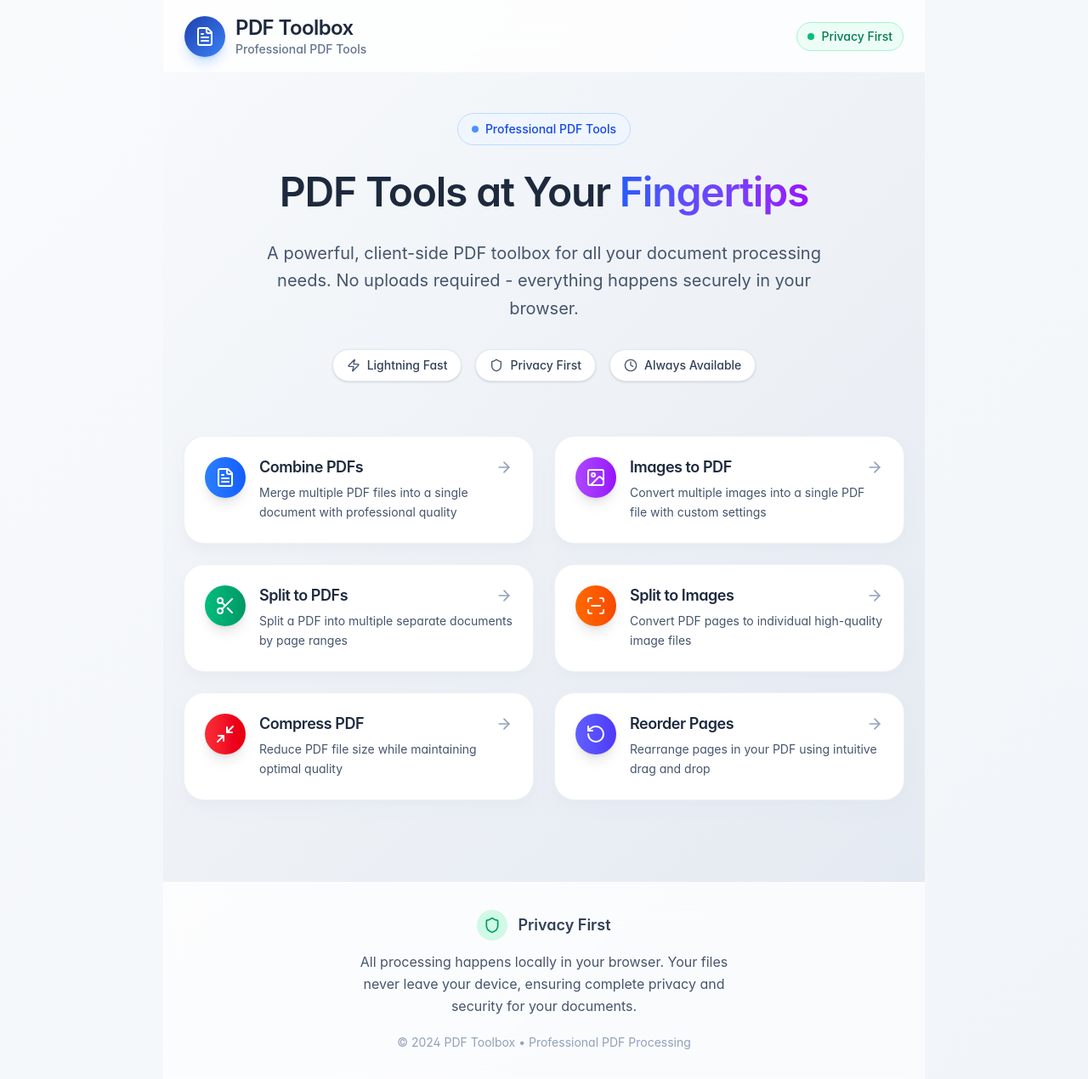
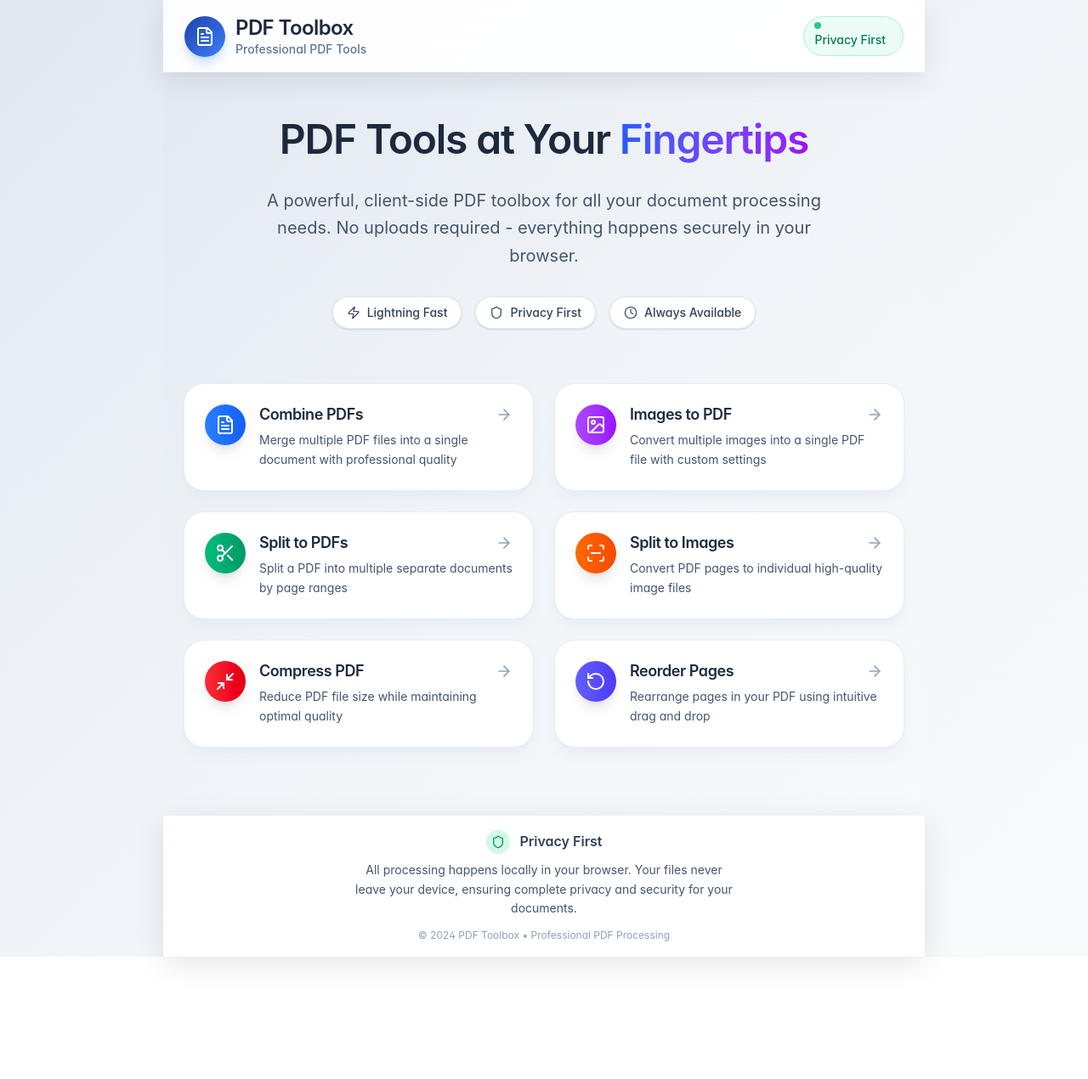
Before and after one commit to whitestrannik/my-pdf-toolbox, a React (Vite) app: page / in a window 1280 px wide. Shown: the whole page at 85% size. After the commit the page ends 1126 px from the top, so only its background shows below. Built offline with nearby package versions, Linux system fonts and the light colour scheme; the HTML template or start-up script is replaced by a standard one.

Commit message:
UI Polish & UX Improvements: Enhanced contrast, compact footer, fixed z-index, privacy tooltip, removed tag

```diff
--- a/src/components/Card.tsx
+++ b/src/components/Card.tsx
@@ -27,13 +27,13 @@ export const Card: React.FC<CardProps> = ({
 
   const variantStyles = {
     default: 'bg-white border-slate-200 shadow-sm',
-    elevated: 'bg-white border-slate-200 shadow-lg shadow-slate-200/50',
+    elevated: 'bg-white border-slate-200/80 shadow-lg shadow-slate-200/60',
     glass: 'glass-effect border-white/20',
     gradient: 'bg-gradient-soft border-slate-200 shadow-md'
   };
 
   const hoverStyles = hoverable
-    ? 'hover:shadow-xl hover:shadow-slate-200/60 hover:-translate-y-1 hover:scale-[1.02] cursor-pointer'
+    ? 'hover:shadow-xl hover:shadow-slate-200/70 hover:-translate-y-1 hover:scale-[1.02] cursor-pointer hover:border-slate-300/60'
     : '';
 
   return (
--- a/src/components/Footer.tsx
+++ b/src/components/Footer.tsx
@@ -3,20 +3,20 @@ import { Shield } from 'lucide-react';
 
 export const Footer: React.FC = () => {
   return (
-    <footer className="glass-effect border-t border-white/20 py-8 mt-12">
+    <footer className="glass-effect border-t border-white/20 py-4 mt-8">
       <div className="max-w-7xl mx-auto px-6">
-        <div className="flex flex-col items-center justify-center space-y-3 text-slate-600">
+        <div className="flex flex-col items-center justify-center space-y-2 text-slate-600">
           <div className="flex items-center space-x-3">
-            <div className="bg-emerald-100 rounded-xl p-2">
-              <Shield className="w-5 h-5 text-emerald-600" strokeWidth={2} />
+            <div className="bg-emerald-100 rounded-xl p-1.5">
+              <Shield className="w-4 h-4 text-emerald-600" strokeWidth={2} />
             </div>
-            <span className="font-semibold text-slate-700 text-lg">Privacy First</span>
+            <span className="font-semibold text-slate-700">Privacy First</span>
           </div>
-          <p className="text-center max-w-md leading-relaxed">
+          <p className="text-center max-w-md leading-relaxed text-sm">
             All processing happens locally in your browser. Your files never leave your device, ensuring complete privacy and security for your documents.
           </p>
-          <div className="pt-2 text-center">
-            <p className="text-sm text-slate-400">
+          <div className="pt-1 text-center">
+            <p className="text-xs text-slate-400">
               © 2024 PDF Toolbox • Professional PDF Processing
             </p>
           </div>
--- a/src/components/Header.tsx
+++ b/src/components/Header.tsx
@@ -3,7 +3,7 @@ import { FileText } from 'lucide-react';
 
 export const Header: React.FC = () => {
   return (
-    <header className="glass-effect sticky top-0 z-50 px-6 py-4 border-b border-white/20">
+    <header className="glass-effect sticky top-0 z-[100] px-6 py-4 border-b border-white/20">
       <div className="max-w-7xl mx-auto flex items-center justify-between">
         <Link
           to="/"
@@ -23,11 +23,14 @@ export const Header: React.FC = () => {
         </Link>
 
         <div className="flex items-center space-x-3">
-          <div className="hidden sm:flex items-center space-x-2 px-3 py-1.5 bg-emerald-50 border border-emerald-200 rounded-full">
+          <div className="hidden sm:flex items-center space-x-2 px-3 py-1.5 bg-emerald-50 border border-emerald-200 rounded-full tooltip-container">
             <div className="w-2 h-2 bg-emerald-500 rounded-full animate-pulse"></div>
             <span className="text-sm font-medium text-emerald-700">
               Privacy First
             </span>
+            <div className="tooltip">
+              100% client-side processing. No data ever leaves your device.
+            </div>
           </div>
         </div>
       </div>
--- a/src/components/Navigation.tsx
+++ b/src/components/Navigation.tsx
@@ -36,7 +36,7 @@ const tools = [
 
 export const Navigation: React.FC = () => {
   return (
-    <nav className="glass-effect border-b border-white/20 py-2">
+    <nav className="glass-effect border-b border-white/20 py-2 sticky top-[73px] z-[90]">
       <div className="max-w-7xl mx-auto px-6">
         <div className="flex space-x-1 overflow-x-auto">
           {tools.map((tool) => {
--- a/src/index.css
+++ b/src/index.css
@@ -65,7 +65,7 @@ body {
   line-height: 1.6;
   -webkit-font-smoothing: antialiased;
   -moz-osx-font-smoothing: grayscale;
-  background: linear-gradient(135deg, #f8fafc 0%, #f1f5f9 100%);
+  background: linear-gradient(135deg, #e2e8f0 0%, #f1f5f9 50%, #f8fafc 100%);
   min-height: 100vh;
 }
 
@@ -136,6 +136,17 @@ h1, h2, h3, h4, h5, h6 {
   }
 }
 
+@keyframes slideDown {
+  from {
+    opacity: 0;
+    transform: translateY(-10px);
+  }
+  to {
+    opacity: 1;
+    transform: translateY(0);
+  }
+}
+
 .animate-slide-in-up {
   animation: slideInUp 0.3s ease-out;
 }
@@ -148,6 +159,10 @@ h1, h2, h3, h4, h5, h6 {
   animation: pulse 2s cubic-bezier(0.4, 0, 0.6, 1) infinite;
 }
 
+.animate-slide-down {
+  animation: slideDown 0.2s ease-out;
+}
+
 /* Gradient Utilities */
 .bg-gradient-primary {
   background: linear-gradient(135deg, var(--color-primary) 0%, var(--color-primary-light) 100%);
@@ -158,14 +173,15 @@ h1, h2, h3, h4, h5, h6 {
 }
 
 .bg-gradient-hero {
-  background: linear-gradient(135deg, #f8fafc 0%, #e2e8f0 100%);
+  background: linear-gradient(135deg, #e2e8f0 0%, #f1f5f9 50%, #f8fafc 100%);
 }
 
-/* Glass Effect */
+/* Glass Effect with Better Contrast */
 .glass-effect {
-  background: rgba(255, 255, 255, 0.8);
+  background: rgba(255, 255, 255, 0.95);
   backdrop-filter: blur(20px);
-  border: 1px solid rgba(255, 255, 255, 0.2);
+  border: 1px solid rgba(255, 255, 255, 0.8);
+  box-shadow: 0 8px 32px rgba(0, 0, 0, 0.1);
 }
 
 /* Modern Elevation */
@@ -188,3 +204,45 @@ h1, h2, h3, h4, h5, h6 {
 .elevation-5 {
   box-shadow: var(--shadow-2xl);
 }
+
+/* Tooltip Styles */
+.tooltip-container {
+  position: relative;
+  display: inline-block;
+}
+
+.tooltip {
+  position: absolute;
+  bottom: 100%;
+  left: 50%;
+  transform: translateX(-50%);
+  margin-bottom: 8px;
+  padding: 12px 16px;
+  background: rgba(0, 0, 0, 0.9);
+  color: white;
+  border-radius: 8px;
+  font-size: 14px;
+  line-height: 1.4;
+  white-space: nowrap;
+  z-index: 1000;
+  opacity: 0;
+  visibility: hidden;
+  transition: opacity 0.2s ease, visibility 0.2s ease, transform 0.2s ease;
+  transform: translateX(-50%) translateY(-4px);
+}
+
+.tooltip::after {
+  content: '';
+  position: absolute;
+  top: 100%;
+  left: 50%;
+  transform: translateX(-50%);
+  border: 6px solid transparent;
+  border-top-color: rgba(0, 0, 0, 0.9);
+}
+
+.tooltip-container:hover .tooltip {
+  opacity: 1;
+  visibility: visible;
+  transform: translateX(-50%) translateY(0);
+}
--- a/src/views/HomePage.tsx
+++ b/src/views/HomePage.tsx
@@ -76,11 +76,6 @@ export const HomePage: React.FC = () => {
     <div className="max-w-4xl mx-auto px-6 py-12">
       {/* Hero Section */}
       <div className="text-center mb-16">
-        <div className="inline-flex items-center space-x-2 px-4 py-2 bg-blue-50 border border-blue-200 rounded-full mb-6">
-          <div className="w-2 h-2 bg-blue-500 rounded-full animate-pulse"></div>
-          <span className="text-sm font-medium text-blue-700">Professional PDF Tools</span>
-        </div>
-
         <h1 className="text-5xl font-bold text-slate-800 mb-6 tracking-tight">
           PDF Tools at Your
           <span className="bg-gradient-to-r from-blue-600 to-purple-600 bg-clip-text text-transparent"> Fingertips</span>
```
